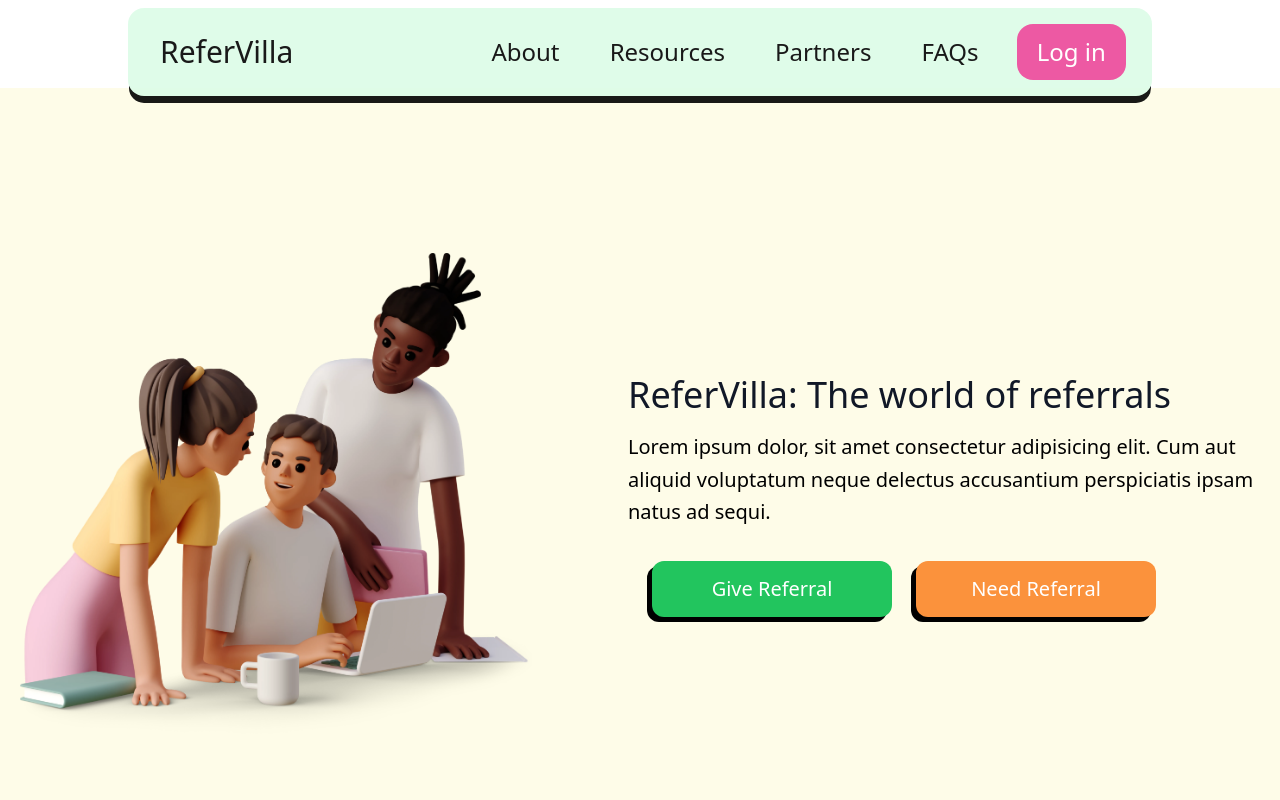
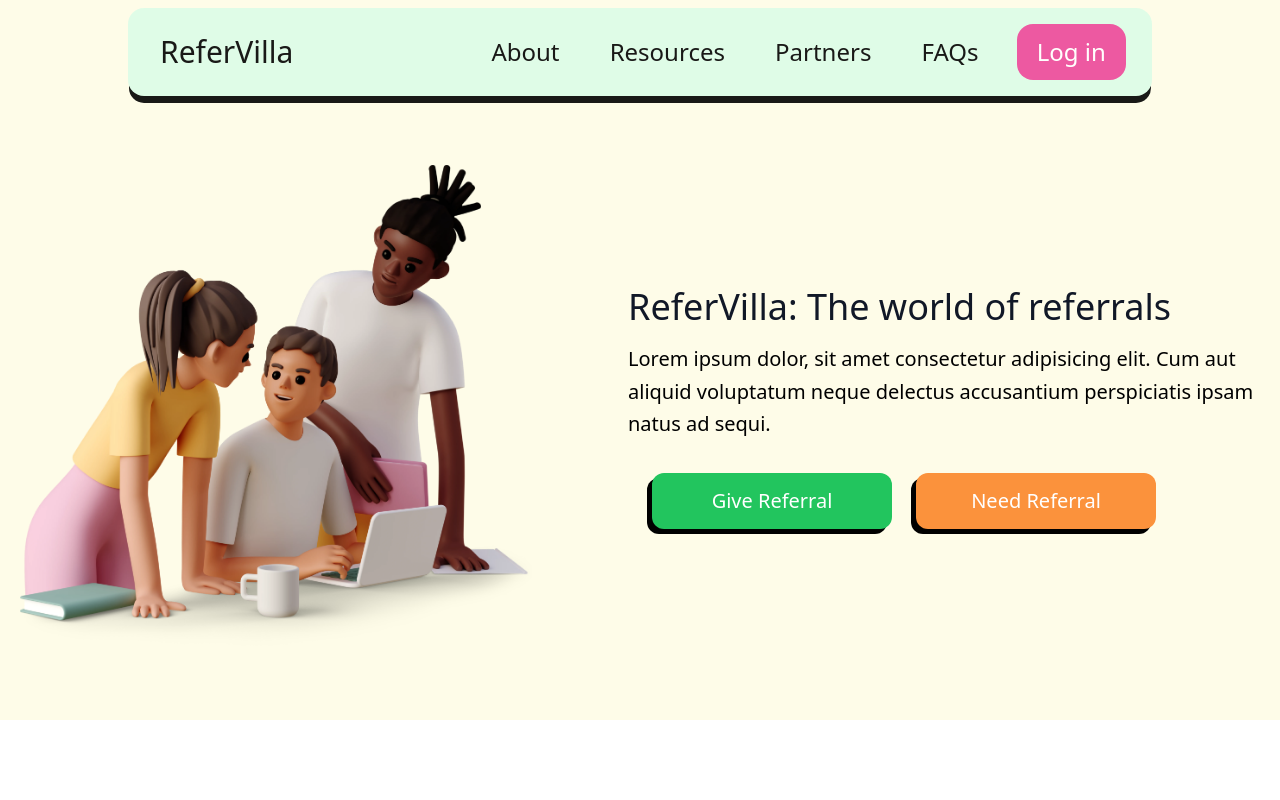
Before and after one commit to theonlyjunaid/codencool, a Next.js app: page / in a window 1280 px wide. Shown: the top 800 px of the page. Built offline with nearby package versions, Linux system fonts and the light colour scheme.

Commit message:
Update Landing.jsx

```diff
--- a/components/home/Landing.jsx
+++ b/components/home/Landing.jsx
@@ -2,7 +2,7 @@ import Link from "next/link"
 
 function landing() {
   return (
-    <section id="home" className="top-0 text-black bg-yellow-50 h-[90vh] flex justify-center content-center">
+    <section id="home" className="top-0 text-black bg-yellow-50 h-[90vh] -mt-[11vh] flex justify-center content-center">
         <div className="container mx-auto flex px-5 py-24 md:flex-row flex-col items-center pt-48">
             <div className="lg:max-w-lg lg:w-full md:w-1/2 w-5/6 mb-10 md:mb-0">
                 <img src="/px-bg.webp" alt="###" />
```
